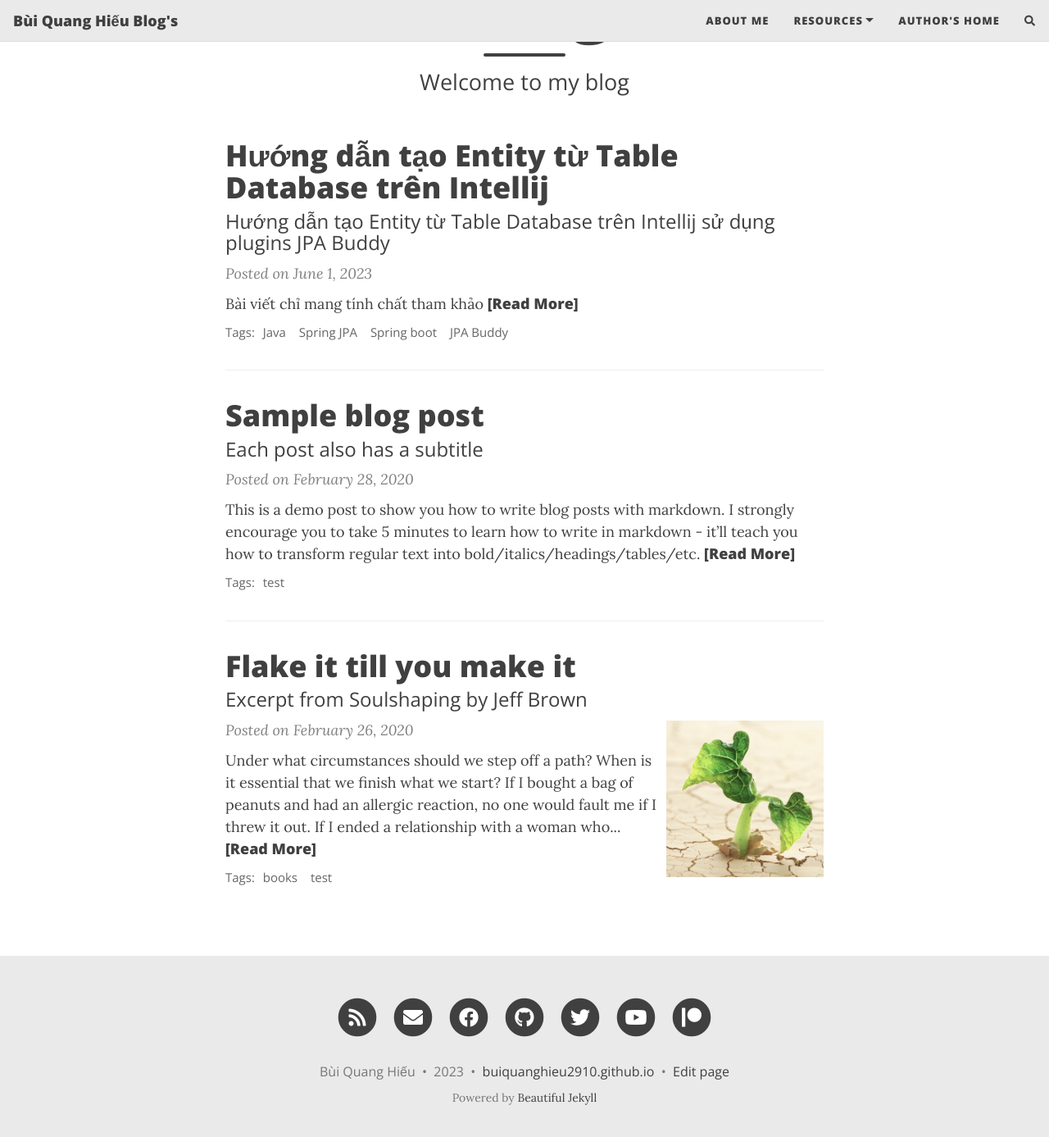
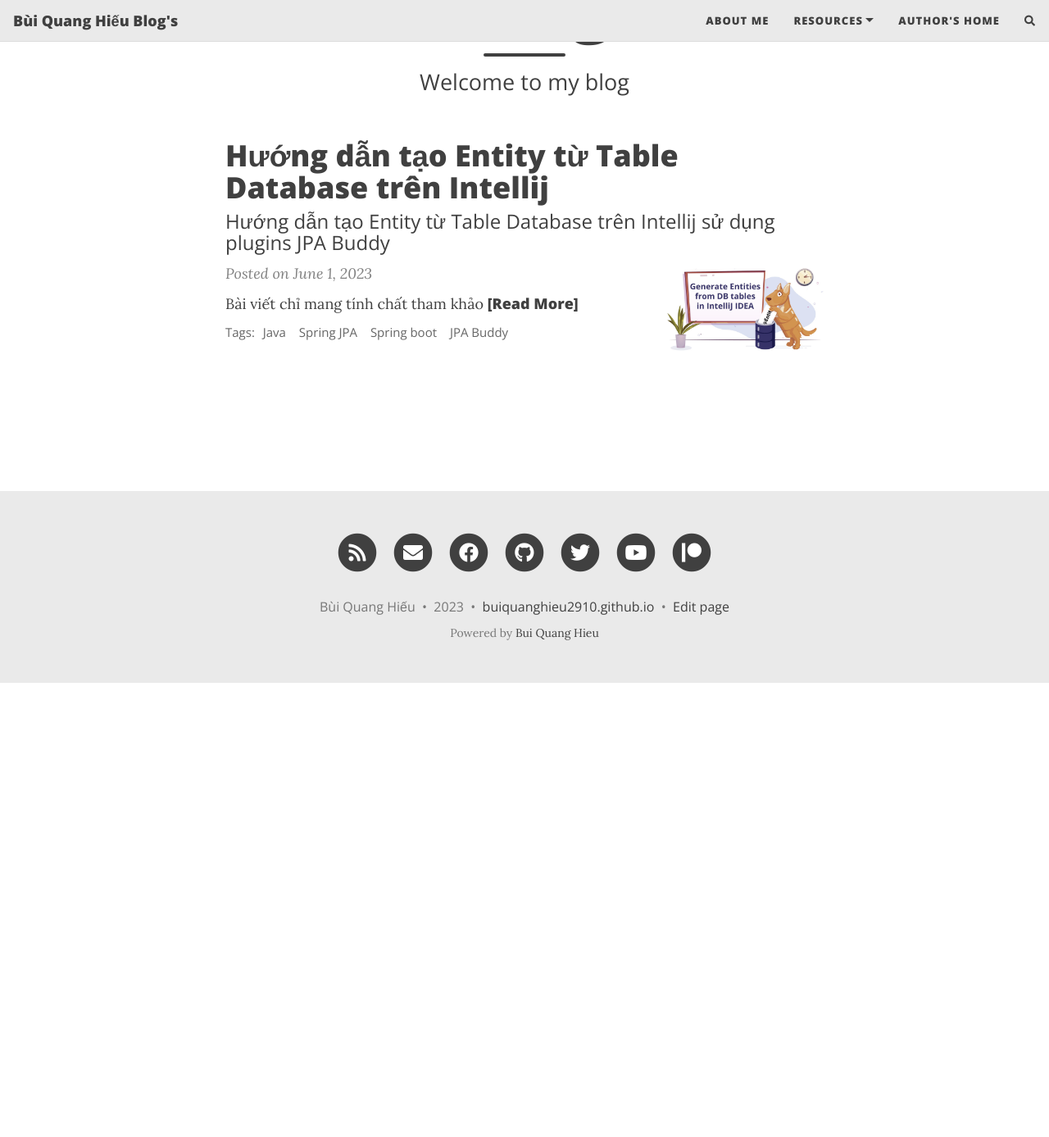
Before and after one commit to buiquanghieu2910/buiquanghieu2910.github.io, a Jekyll site: the page built from index.html, in a window 1280 px wide and 1400 px high, scrolled down 169 px. Shown: the top 1387 px of the window at 82% size. Built offline with Jekyll 4.4.1, drawn with Linux system fonts in a browser that asks for light colours; nearby versions of some CDN libraries; the list of posts is cut into pages by our own code; comment, search, counter and statistics services are not loaded; after the commit the page ends 1002 px from its top, so only the background shows below that.

Commit message:
hieubq config

````diff
--- a/_config.yml
+++ b/_config.yml
@@ -32,7 +32,7 @@ navbar-links:
 
 # Image to show in the navigation bar - works best with a square image
 # Remove this parameter if you don't want an image in the navbar
-avatar: "/assets/img/avatar.jpeg"
+avatar: "/assets/img/personal/avatar.jpeg"
 
 # By default, the image is cut into a circle. You can disable this behaviour by setting 'round-avatar: false'
 round-avatar: true
--- a/_includes/footer.html
+++ b/_includes/footer.html
@@ -39,7 +39,7 @@
       </p>
       {% unless site.remove-ads %}<p class="theme-by text-muted">
         Powered by
-        <a href="https://beautifuljekyll.com">Beautiful Jekyll</a>
+        <a href="https://github.com/buiquanghieu2910">Bui Quang Hieu</a>
       </p>{% endunless %}
       </div>
     </div>
--- a/_posts/2020-02-26-flake-it-till-you-make-it.md
+++ /dev/null
@@ -1,17 +0,0 @@
----
-layout: post
-title: Flake it till you make it
-subtitle: Excerpt from Soulshaping by Jeff Brown
-cover-img: /assets/img/path.jpg
-thumbnail-img: /assets/img/thumb.png
-share-img: /assets/img/path.jpg
-tags: [books, test]
----
-
-Under what circumstances should we step off a path? When is it essential that we finish what we start? If I bought a bag of peanuts and had an allergic reaction, no one would fault me if I threw it out. If I ended a relationship with a woman who hit me, no one would say that I had a commitment problem. But if I walk away from a seemingly secure route because my soul has other ideas, I am a flake?
-
-The truth is that no one else can definitively know the path we are here to walk. It’s tempting to listen—many of us long for the omnipotent other—but unless they are genuine psychic intuitives, they can’t know. All others can know is their own truth, and if they’ve actually done the work to excavate it, they will have the good sense to know that they cannot genuinely know anyone else’s. Only soul knows the path it is here to walk. Since you are the only one living in your temple, only you can know its scriptures and interpretive structure.
-
-At the heart of the struggle are two very different ideas of success—survival-driven and soul-driven. For survivalists, success is security, pragmatism, power over others. Success is the absence of material suffering, the nourishing of the soul be damned. It is an odd and ironic thing that most of the material power in our world often resides in the hands of younger souls. Still working in the egoic and material realms, they love the sensations of power and focus most of their energy on accumulation. Older souls tend not to be as materially driven. They have already played the worldly game in previous lives and they search for more subtle shades of meaning in this one—authentication rather than accumulation. They are often ignored by the culture at large, although they really are the truest warriors.
-
-A soulful notion of success rests on the actualization of our innate image. Success is simply the completion of a soul step, however unsightly it may be. We have finished what we started when the lesson is learned. What a fear-based culture calls a wonderful opportunity may be fruitless and misguided for the soul. Staying in a passionless relationship may satisfy our need for comfort, but it may stifle the soul. Becoming a famous lawyer is only worthwhile if the soul demands it. It is an essential failure if you are called to be a monastic this time around. If you need to explore and abandon ten careers in order to stretch your soul toward its innate image, then so be it. Flake it till you make it.
--- a/_posts/2020-02-28-test-markdown.md
+++ /dev/null
@@ -1,78 +0,0 @@
----
-layout: post
-title: Sample blog post
-subtitle: Each post also has a subtitle
-gh-repo: daattali/beautiful-jekyll
-gh-badge: [star, fork, follow]
-tags: [test]
-comments: true
----
-
-This is a demo post to show you how to write blog posts with markdown.  I strongly encourage you to [take 5 minutes to learn how to write in markdown](https://markdowntutorial.com/) - it'll teach you how to transform regular text into bold/italics/headings/tables/etc.
-
-**Here is some bold text**
-
-## Here is a secondary heading
-
-Here's a useless table:
-
-| Number | Next number | Previous number |
-| :------ |:--- | :--- |
-| Five | Six | Four |
-| Ten | Eleven | Nine |
-| Seven | Eight | Six |
-| Two | Three | One |
-
-
-How about a yummy crepe?
-
-![Crepe](https://s3-media3.fl.yelpcdn.com/bphoto/cQ1Yoa75m2yUFFbY2xwuqw/348s.jpg)
-
-It can also be centered!
-
-![Crepe](https://s3-media3.fl.yelpcdn.com/bphoto/cQ1Yoa75m2yUFFbY2xwuqw/348s.jpg){: .mx-auto.d-block :}
-
-Here's a code chunk:
-
-~~~
-var foo = function(x) {
-  return(x + 5);
-}
-foo(3)
-~~~
-
-And here is the same code with syntax highlighting:
-
-```javascript
-var foo = function(x) {
-  return(x + 5);
-}
-foo(3)
-```
-
-And here is the same code yet again but with line numbers:
-
-{% highlight javascript linenos %}
-var foo = function(x) {
-  return(x + 5);
-}
-foo(3)
-{% endhighlight %}
-
-## Boxes
-You can add notification, warning and error boxes like this:
-
-### Notification
-
-{: .box-note}
-**Note:** This is a notification box.
-
-### Warning
-
-{: .box-warning}
-**Warning:** This is a warning box.
-
-### Error
-
-{: .box-error}
-**Error:** This is an error box.
````
Also changed, not shown: _layouts/minimal.html (+6 -1 lines), _posts/2023-06-01-tao-entity-tu-table-database-tren-intellij.md (+1 -2 lines), assets/img/avatar-icon.png (deleted), assets/img/bgimage.png (deleted), assets/img/hello_world.jpeg (deleted), assets/img/path.jpg (deleted), assets/img/personal/avatar.jpeg (renamed from assets/img/avatar.jpeg), assets/img/thumb.png (deleted), 1 other file.
